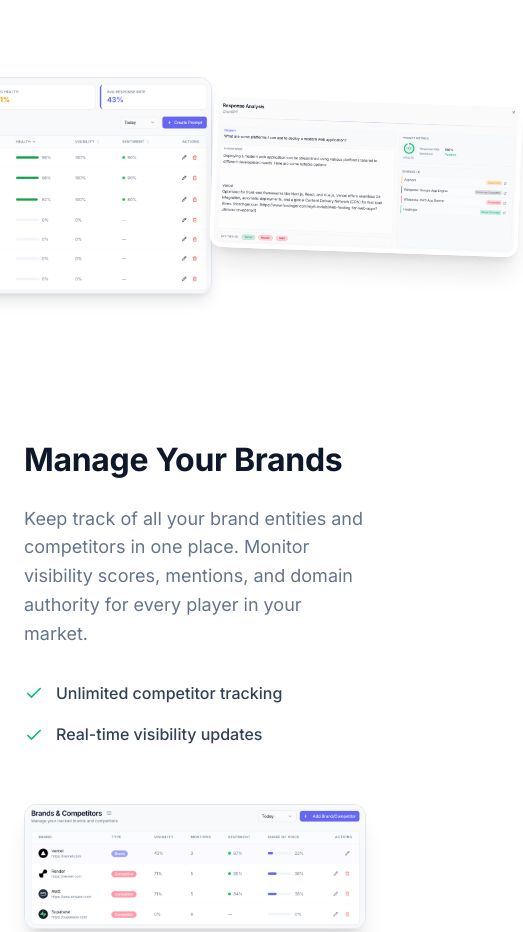
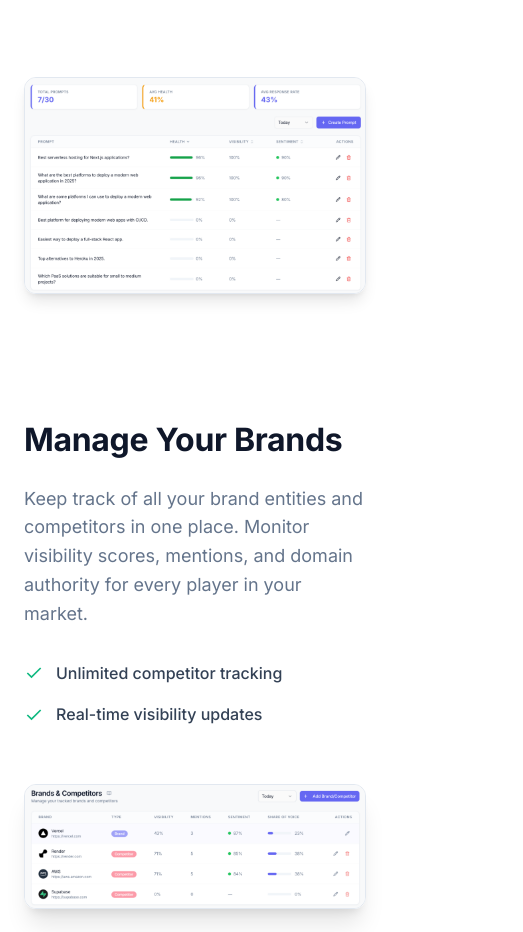
Before and after one commit to davidnoordberg/aseon-landing, a website built with Vite: page index.html in a window 390 px wide. Shown: the part 3349-4281 px from the top of the page, 523 px wide, since content can reach past the window. Built offline with nearby package versions, Linux system fonts and the light colour scheme.

Commit message:
Fix mobile layered images overlap

```diff
--- a/style.css
+++ b/style.css
@@ -1391,16 +1391,10 @@ footer {
   .img-base {
     width: 100%;
     transform: none;
-    margin-bottom: 20px;
+    margin-bottom: 0;
   }
 
   .img-overlay {
-    position: relative;
-    width: 90%;
-    bottom: auto;
-    right: auto;
-    margin-top: -40px;
-    margin-left: auto;
-    transform: rotate(2deg);
+    display: none;
   }
 }
```
